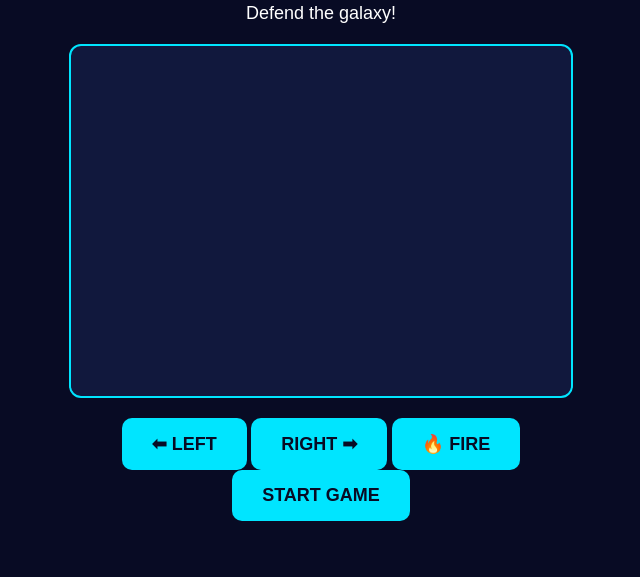
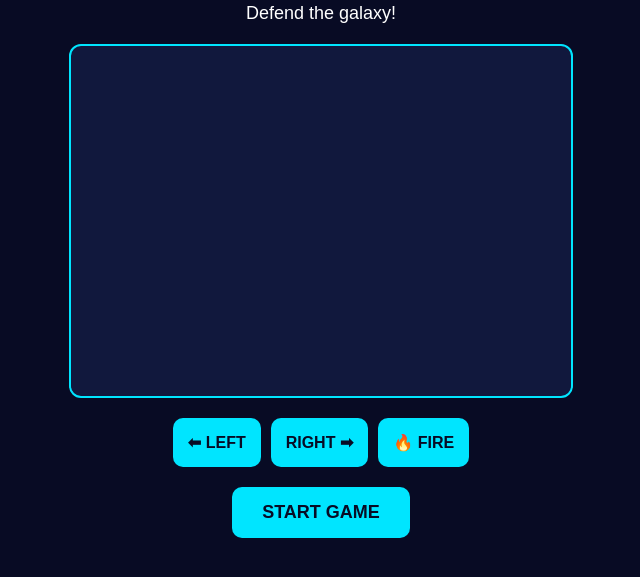
Before and after one commit to danonwe45-a11y/galaxy-strike, a plain HTML site: page index.html in a window 1280 px wide. Shown: the part 121-698 px from the top of the page, without its empty margins (319-959 px from the left). Drawn offline with Linux system fonts and the light colour scheme.

Commit message:
Update style.css

```diff
--- a/style.css
+++ b/style.css
@@ -38,3 +38,23 @@ button {
   font-size: 18px;
   font-weight: bold;
 }
+
+.controls {
+  display: flex;
+  justify-content: center;
+  gap: 10px;
+  flex-wrap: wrap;
+  margin: 20px auto;
+}
+
+.controls button {
+  background: #00e5ff;
+  color: #080b24;
+  padding: 15px;
+  border: none;
+  border-radius: 10px;
+  font-size: 16px;
+  font-weight: bold;
+  cursor: pointer;
+  touch-action: manipulation;
+}
```
